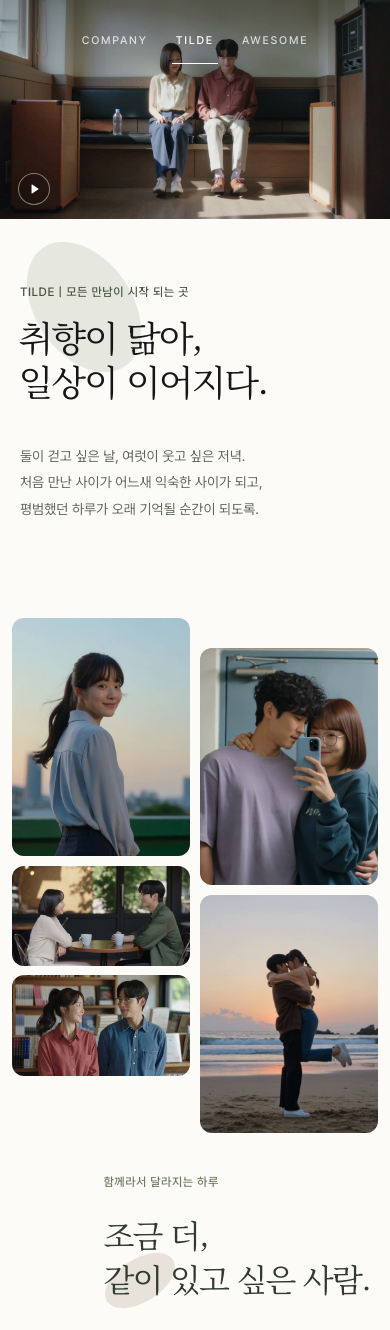
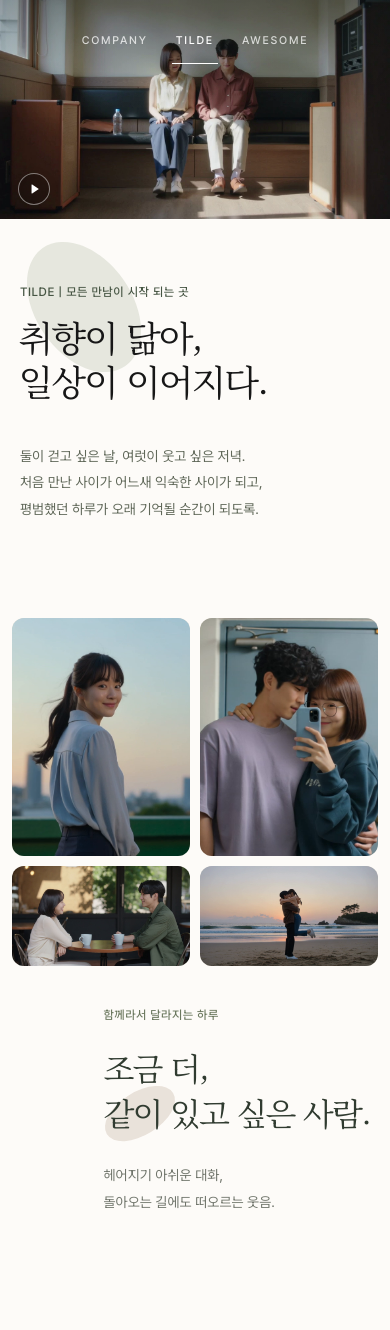
Before and after one commit to JAVECompany/jave-website, a Next.js app: page /tilde in a window 390 px wide. Shown: the top 1330 px of the page. Built offline with nearby package versions, Linux system fonts and the light colour scheme.

Commit message:
fix: 틸드 작은 모바일 사진 네 장 정렬

```diff
--- a/src/app/tilde/_components/stories/ConversationGallery.tsx
+++ b/src/app/tilde/_components/stories/ConversationGallery.tsx
@@ -2,6 +2,7 @@ import type { CSSProperties } from "react";
 import {
     conversationGalleryCanvas,
     conversationGalleryFrames,
+    conversationGalleryPhoneAspectRatios,
     conversationGallerySelections,
 } from "../../_data/conversation-gallery";
 import { createGallerySelection } from "../../_lib/create-gallery-selection";
@@ -11,7 +12,11 @@ import StoryPhoto from "./StoryPhoto";
 type GalleryStyle = CSSProperties & Record<`--gallery-${string}`, string>;
 
 const mobileGallery = createGallerySelection(
-    conversationGalleryFrames,
+    conversationGalleryFrames.map((frame) => ({
+        ...frame,
+        aspectRatio:
+            conversationGalleryPhoneAspectRatios[frame.photo.slotNumber] ?? frame.aspectRatio,
+    })),
     conversationGallerySelections.phone,
     26,
 );
@@ -47,7 +52,10 @@ export default function ConversationGallery() {
                     const compactFrame = compactGallery.frames.get(photo.slotNumber);
                     const tabletFrame = tabletGallery.frames.get(photo.slotNumber);
                     const frameStyle: GalleryStyle = {
-                        aspectRatio,
+                        "--gallery-mobile-photo-ratio": mobileFrame
+                            ? `${mobileFrame.width} / ${mobileFrame.height}`
+                            : `${aspectRatio}`,
+                        "--gallery-photo-ratio": `${aspectRatio}`,
                         "--gallery-mobile-display": mobileFrame ? "block" : "none",
                         "--gallery-mobile-left": `${((mobileFrame?.x ?? 0) / mobileGallery.canvas.width) * 100}%`,
                         "--gallery-mobile-top": `${((mobileFrame?.y ?? 0) / mobileGallery.canvas.height) * 100}%`,
@@ -68,7 +76,7 @@ export default function ConversationGallery() {
                     return (
                         <div
                             key={photo.slotNumber}
-                            className="absolute top-[var(--gallery-mobile-top)] left-[var(--gallery-mobile-left)] w-[var(--gallery-mobile-width)] [display:var(--gallery-mobile-display)] min-[30rem]:top-[var(--gallery-compact-top)] min-[30rem]:left-[var(--gallery-compact-left)] min-[30rem]:w-[var(--gallery-compact-width)] min-[30rem]:[display:var(--gallery-compact-display)] md:top-[var(--gallery-tablet-top)] md:left-[var(--gallery-tablet-left)] md:w-[var(--gallery-tablet-width)] md:[display:var(--gallery-tablet-display)] lg:top-[var(--gallery-desktop-top)] lg:left-[var(--gallery-desktop-left)] lg:block lg:w-[var(--gallery-desktop-width)]"
+                            className="absolute top-[var(--gallery-mobile-top)] left-[var(--gallery-mobile-left)] aspect-[var(--gallery-mobile-photo-ratio)] w-[var(--gallery-mobile-width)] [display:var(--gallery-mobile-display)] min-[30rem]:top-[var(--gallery-compact-top)] min-[30rem]:left-[var(--gallery-compact-left)] min-[30rem]:aspect-[var(--gallery-photo-ratio)] min-[30rem]:w-[var(--gallery-compact-width)] min-[30rem]:[display:var(--gallery-compact-display)] md:top-[var(--gallery-tablet-top)] md:left-[var(--gallery-tablet-left)] md:w-[var(--gallery-tablet-width)] md:[display:var(--gallery-tablet-display)] lg:top-[var(--gallery-desktop-top)] lg:left-[var(--gallery-desktop-left)] lg:block lg:w-[var(--gallery-desktop-width)]"
                             style={frameStyle}
                         >
                             <TildeReveal className="h-full" delay={revealDelay}>
--- a/src/app/tilde/_data/conversation-gallery.ts
+++ b/src/app/tilde/_data/conversation-gallery.ts
@@ -3,11 +3,15 @@ import { storyPhotos } from "./stories";
 // A full-width gallery with a free area below the right-hand frames for the story copy.
 export const conversationGalleryCanvas = { width: 1354, height: 2152 / 3 };
 
-// Keep the five selected photos at every size and add supporting moments as space allows.
+// Keep four core photos on phones and add supporting moments as space allows.
+export const conversationGalleryPhoneAspectRatios: Readonly<Partial<Record<number, number>>> = {
+    7: 16 / 9,
+};
+
 export const conversationGallerySelections = {
     phone: [
-        { slots: [1, 3, 10], offset: 0 },
-        { slots: [4, 7], offset: 80 },
+        { slots: [1, 3], offset: 0 },
+        { slots: [4, 7], offset: 0 },
     ],
     compact: [
         { slots: [1, 3, 10, 13], offset: 0 },
```
Also changed, not shown: 2 other files (tests, documents, lock files or other folders).
